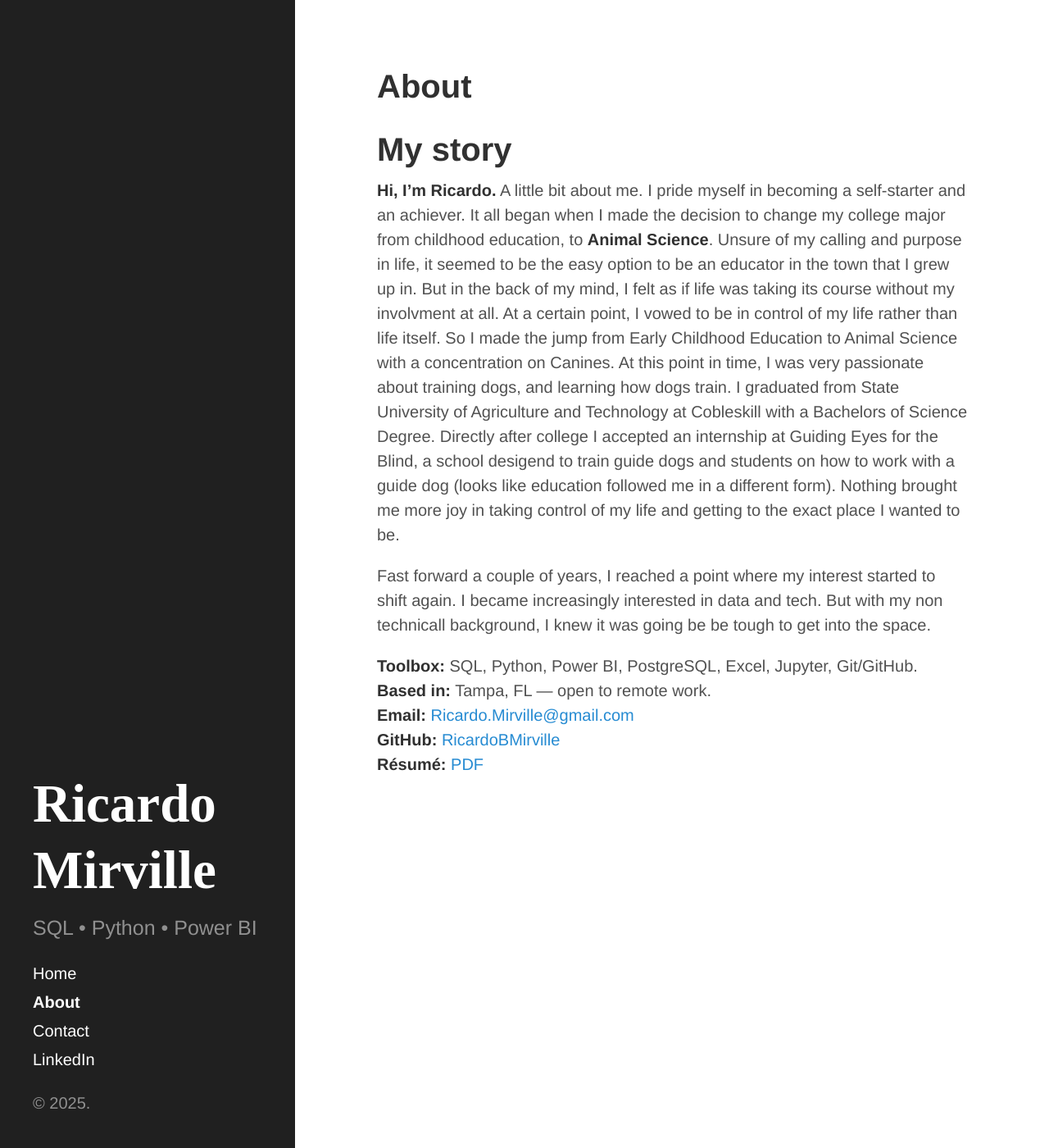
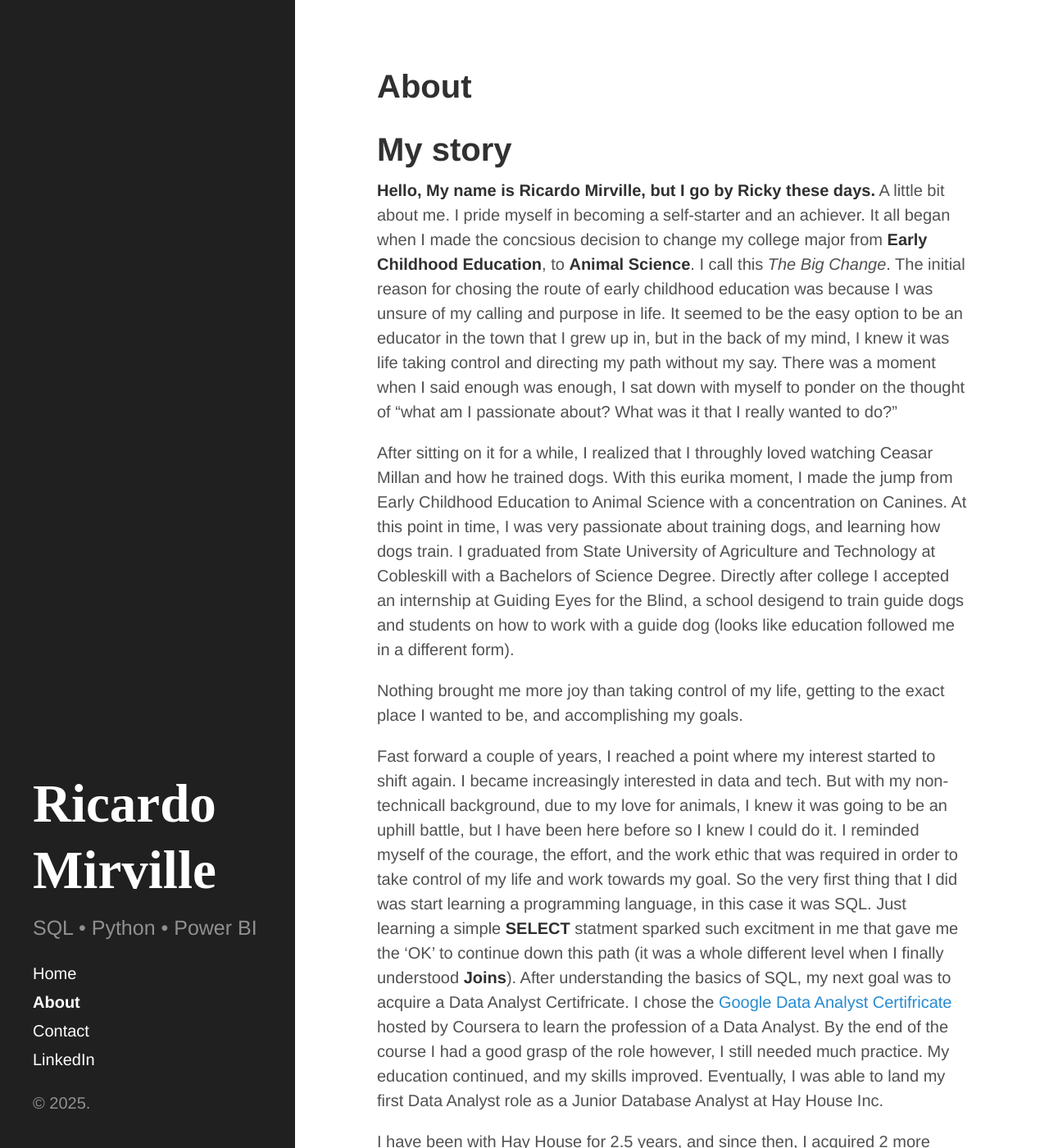
Before and after one commit to RicardoBMirville/Portfolio, a Jekyll site: the page built from about.md, in a window 1280 px wide and 1400 px high. Shown: the whole window at 82% size. Built offline with Jekyll 4.4.1, drawn with Linux system fonts in a browser that asks for light colours; some of the changed text lies outside the part shown.

Commit message:
Update about.md

```diff
--- a/about.md
+++ b/about.md
@@ -9,9 +9,27 @@
 <link rel="stylesheet" href="{{ '/assets/css/custom.css' | relative_url }}">
 
 # My story
-**Hi, I'm Ricardo.** A little bit about me. I pride myself in becoming a self-starter and an achiever. It all began when I made the decision to change my college major from childhood education, to **Animal Science**. Unsure of my calling and purpose in life, it seemed to be the easy option to be an educator in the town that I grew up in. But in the back of my mind, I felt as if life was taking its course without my involvment at all. At a certain point, I vowed to be in control of my life rather than life itself. So I made the jump from Early Childhood Education to Animal Science with a concentration on Canines. At this point in time, I was very passionate about training dogs, and learning how dogs train. I graduated from State University of Agriculture and Technology at Cobleskill with a Bachelors of Science Degree. Directly after college I accepted an internship at Guiding Eyes for the Blind, a school desigend to train guide dogs and students on how to work with a guide dog (looks like education followed me in a different form). Nothing brought me more joy in taking control of my life and getting to the exact place I wanted to be.
+**Hello, My name is Ricardo Mirville, but I go by Ricky these days.** A little bit about me. I pride myself in becoming a self-starter and an achiever. It all began when I made the concsious decision to change my college major from **Early Childhood Education**, to **Animal Science**. I call this *The Big Change*. The initial reason for chosing the route of early childhood education was because I was unsure of my calling and purpose in life. It seemed to be the easy option to be an educator in the town that I grew up in, but in the back of my mind, I knew it was life taking control and directing my path without my say. There was a moment when I said enough was enough, I sat down with myself to ponder on the thought of "what am I passionate about? What was it that I really wanted to do?"
 
-Fast forward a couple of years, I reached a point where my interest started to shift again. I became increasingly interested in data and tech. But with my non technicall background, I knew it was going be be tough to get into the space.
+After sitting on it for a while, I realized that I throughly loved watching Ceasar Millan and how he trained dogs. With this eurika moment,
+I made the jump from Early Childhood Education to Animal Science with a concentration on Canines. At this point in time, I was very passionate about training dogs, and learning how dogs train. I graduated from State University of Agriculture and Technology at Cobleskill with a Bachelors of Science Degree. Directly after college I accepted an internship at Guiding Eyes for the Blind, a school desigend to train guide dogs and students on how to work with a guide dog (looks like education followed me in a different form).
+
+Nothing brought me more joy than taking control of my life, getting to the exact place I wanted to be, and accomplishing my goals.
+
+Fast forward a couple of years, I reached a point where my interest started to shift again. I became increasingly interested in data and tech. But with my non-technicall background, due to my love for animals, I knew it was going to be an uphill battle, but I have been here before so I knew I could do it. I reminded myself of the courage, the effort, and the work ethic that was required in order to take control of my life and work towards my goal. So the very first thing that I did was start learning a programming language, in this case it was SQL. Just learning a simple **SELECT** statment sparked such excitment in me that gave me the 'OK' to continue down this path (it was a whole different level when I finally understood **Joins**). After understanding the basics of SQL, my next goal was to acquire a Data Analyst Certifricate. I chose the <a href ="https://www.coursera.org/account/accomplishments/specialization/certificate/BFLRT7QBL846" target="_blank">Google Data Analyst Certifricate</a> hosted by Coursera to learn the profession of a Data Analyst. By the end of the course I had a good grasp of the role however, I still needed much practice. My education continued, and my skills improved. Eventually, I was able to land my first Data Analyst role as a Junior Database Analyst at Hay House Inc.
+
+I have been with Hay House for 2.5 years, and since then, I acquired 2 more certifrications: <a href ="https://learn.microsoft.com/en-us/users/ricardomirville-2244/credentials/1983f2e69424eacd" target="_blank">Microsoft Certified: Power BI Data Analyst Associate</a>
+And the <a href ="https://credentials.professional.mit.edu/adc6cc2b-7dc3-4ec6-a050-e7ef02624f2b#acc.XxjeBHtQ" target="_blank">Applied Data Science Program: Leveraging AI for Effective Decision-Making</a>
+
+As I look back on my journey, there are a few things that I Discovered **About Me**.
+1. I will always be in control of my life
+2. I am always learning in order to evolve and perfect my craft
+4. I work hard always
+5. What I set my mind to, I always accomplish
+
+Thank you so much reading and learning about my journey.
+Lets connect!
+
 
 **Toolbox:** SQL, Python, Power BI, PostgreSQL, Excel, Jupyter, Git/GitHub.
 **Based in:** Tampa, FL — open to remote work.
```
